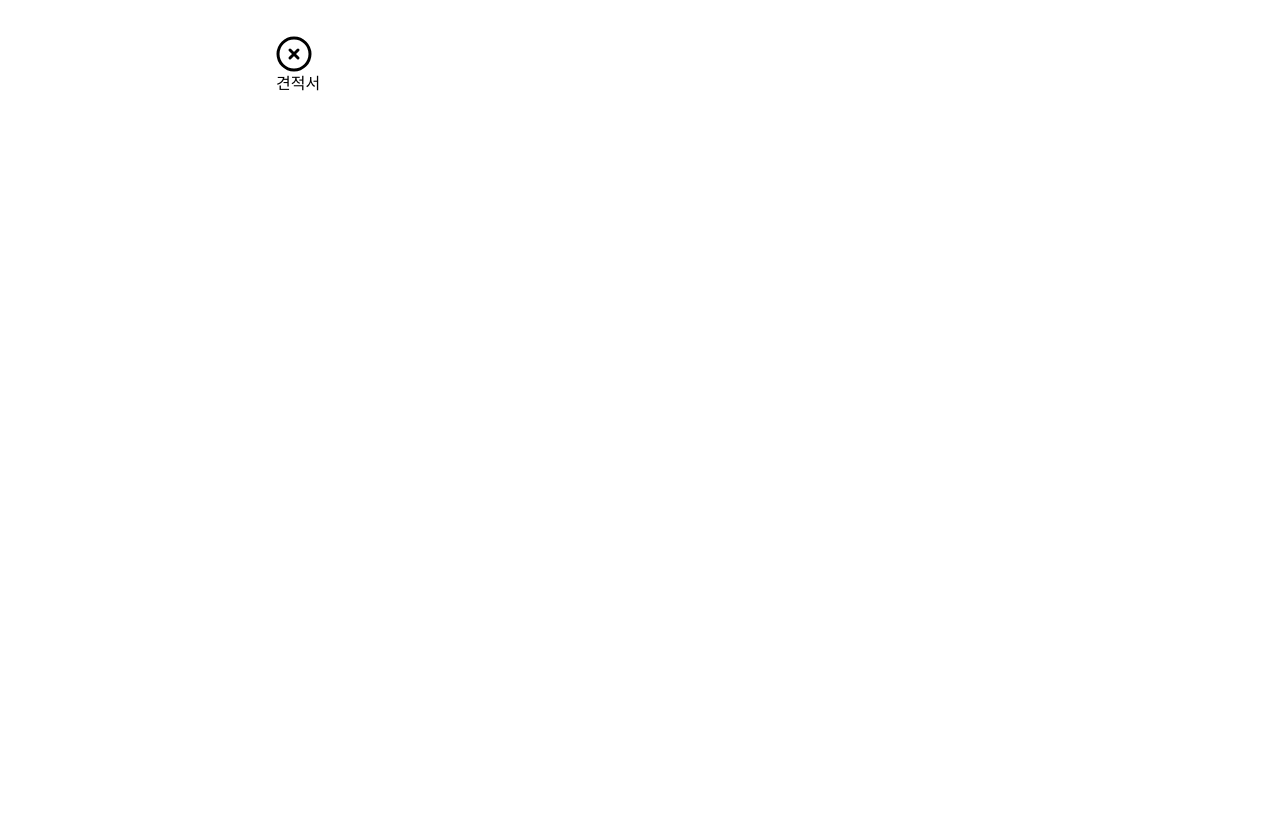
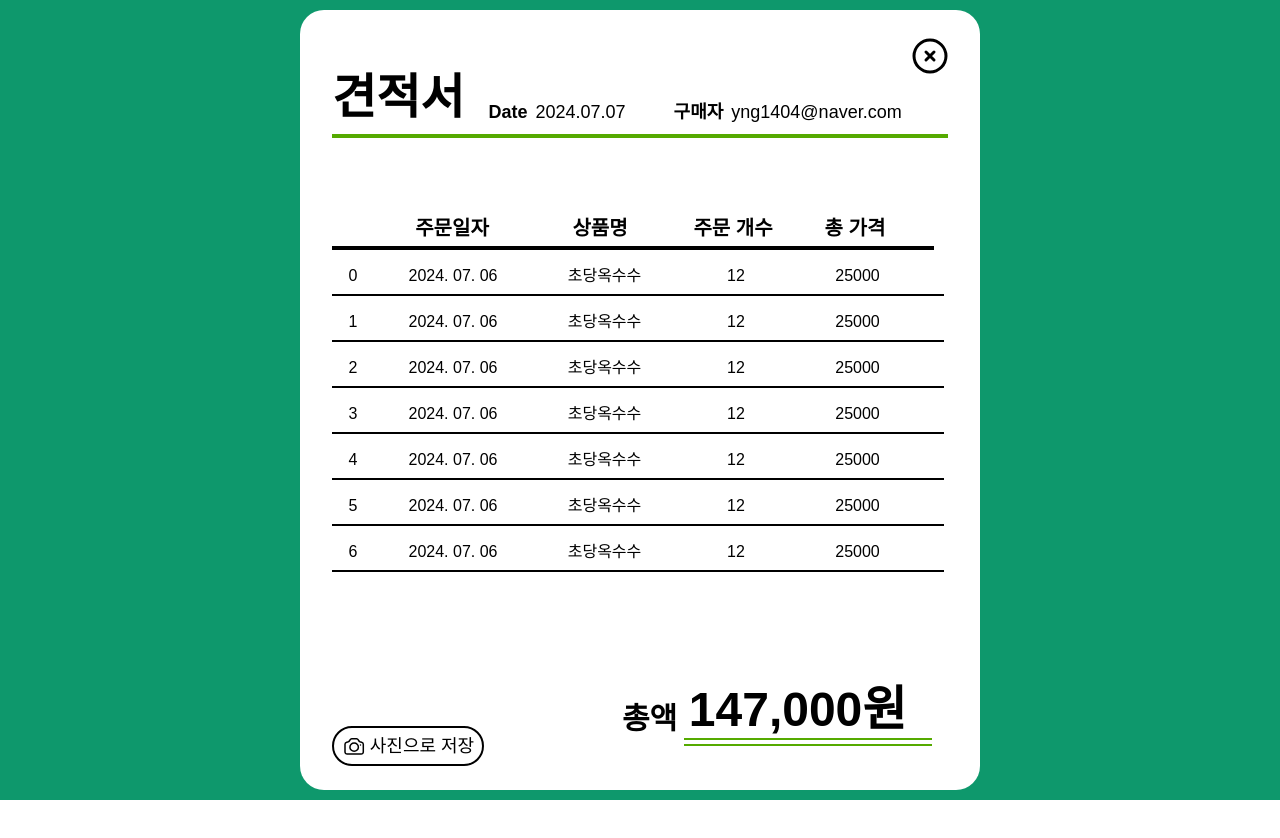
Before and after one commit to Web5rder/Web5rder-FE, a Next.js app: page /test/modal in a window 1280 px wide. After the commit the page ends 800 px from the top, so only its background shows below. Built offline with nearby package versions, Linux system fonts and the light colour scheme.

Commit message:
:feat:[견적서모달]: 견적서 모달 UI 생성

```diff
--- a/src/app/(route)/test/modal/page.tsx
+++ b/src/app/(route)/test/modal/page.tsx
@@ -2,7 +2,7 @@ import QuotationModal from '@/app/components/quotation/modal/QuotationModal';
 
 const QuotationPage = () => {
   return (
-    <div className='w-full h-[full] flex-center'>
+    <div className='w-full h-screen flex-center bg-primary-4'>
       <QuotationModal />
     </div>
   );
--- a/src/app/components/quotation/modal/QuotationModal.tsx
+++ b/src/app/components/quotation/modal/QuotationModal.tsx
@@ -1,14 +1,45 @@
+import { MODAL_INFO } from '@/app/constants/quotation';
 import { cancelIcon } from '@/app/ui/iconPath';
 import Icons from '../../common/Icons';
+import QuotationTable from './QuotationTable';
+import QuotationSave from './QuotationSave';
 
 const QuotationModal = () => {
   return (
-    <div className="w-[800px] h-[840px] rounded-3xl p-9">
-      <div className="flex">
-        {' '}
+    <div className="flex flex-col w-[680px] h-[780px] rounded-3xl px-8 py-7 bg-white relative">
+      <div className="flex flex-row-reverse w-full cursor-pointer">
         <Icons name={cancelIcon} />
       </div>
-      <div>견적서</div>
+      <div className="w-full h-[50px] flex text-lg font-light">
+        <div className="text-5xl font-bold mr-6">{MODAL_INFO[0]}</div>
+        <div className="flex gap-x-12 mt-6">
+          <div className="flex gap-x-2">
+            <div className="font-bold">{MODAL_INFO[1]}</div>
+            <div>{`2024.07.07`}</div>
+          </div>
+          <div className="flex gap-x-2">
+            <div className="font-bold">{MODAL_INFO[2]}</div>
+            <div>{`yng1404@naver.com`}</div>
+          </div>
+        </div>
+      </div>
+      <div className="border-w-[600px] h-[0px] border-2 border-[#55aa00] mt-2.5"></div>
+      <QuotationTable />
+      <div className="w-[310px] h-14 items-center absolute right-12 bottom-12 flex text-black font-extrabold">
+        <div className="w-[62px] text-3xl mt-2.5">
+          {MODAL_INFO[3]}
+        </div>
+        <div className="flex flex-col w-[250px] h-14 items-center gap-y-1">
+          <div className="w-[238px] h-[50px] text-black text-5xl font-bold">
+            147,000원
+          </div>
+          <div className="w-full border-[1.5px] border-[#55aa00]"></div>
+          <div className="w-full border-[1.5px] border-[#55aa00]"></div>
+        </div>
+      </div>
+      <div className="absolute left-8 bottom-6">
+        <QuotationSave />
+    </div>
     </div>
   );
 };
--- /dev/null
+++ b/src/app/components/quotation/modal/QuotationSave.tsx
@@ -0,0 +1,13 @@
+import { MODAL_TEXT } from '@/app/constants/quotation';
+import CameraIcon from '@/app/ui/Icons/Camera';
+
+const QuotationSave = () => {
+  return (
+    <div className="flex-center w-[152px] h-10 border-2 rounded-3xl border-black gap-x-1 cursor-pointer">
+      <CameraIcon />
+      <div className='text-lg'>{MODAL_TEXT[4]}</div>
+    </div>
+  );
+};
+
+export default QuotationSave;
--- /dev/null
+++ b/src/app/components/quotation/modal/QuotationTable.tsx
@@ -0,0 +1,87 @@
+import { MODAL_TEXT } from '@/app/constants/quotation';
+
+const QuotationTable = () => {
+  return (
+    <div className="w-[600px] h-[410px] flex-col">
+      <div className="flex gap-x-3 text-xl font-semibold h-8 pl-10 mt-[76px]">
+        <div className="w-40 text-center">{MODAL_TEXT[0]}</div>
+        <div className="w-28 text-center">{MODAL_TEXT[1]}</div>
+        <div className="w-[130px] text-center">{MODAL_TEXT[2]}</div>
+        <div className="w-[90px] text-center">{MODAL_TEXT[3]}</div>
+      </div>
+      <div className="w-[602px] h-[0px] border-2 border-black"></div>
+      <div className="flex flex-col w-[612px] h-[37px] gap-y-2 mt-2">
+        {mookData.map((itemData, index) => {
+          return (
+            <div>
+              <div className="w-[598px] h-9 pl-1 justify-start items-center gap-x-[22px] inline-flex ">
+                <div className="w-[34px] text-center">{index}</div>
+                <div className="w-[122px] text-center">
+                  {itemData.created_at}
+                </div>
+                <div className="w-[137px] text-center">{itemData.product}</div>
+                <div className="w-[82px] text-center">{itemData.quantity}</div>
+                <div className="w-[117px] text-center">{itemData.price}</div>
+              </div>
+              <div className="w-[612px] h-[0px] border border-black"></div>
+            </div>
+          );
+        })}
+      </div>
+    </div>
+  );
+};
+
+export default QuotationTable;
+
+const mookData = [
+  {
+    product: '초당옥수수',
+    quantity: 12,
+    price: 25000,
+    created_at: '2024. 07. 06',
+    updated_at: '2024. 07. 06',
+  },
+  {
+    product: '초당옥수수',
+    quantity: 12,
+    price: 25000,
+    created_at: '2024. 07. 06',
+    updated_at: '2024. 07. 06',
+  },
+  {
+    product: '초당옥수수',
+    quantity: 12,
+    price: 25000,
+    created_at: '2024. 07. 06',
+    updated_at: '2024. 07. 06',
+  },
+  {
+    product: '초당옥수수',
+    quantity: 12,
+    price: 25000,
+    created_at: '2024. 07. 06',
+    updated_at: '2024. 07. 06',
+  },
+  {
+    product: '초당옥수수',
+    quantity: 12,
+    price: 25000,
+    created_at: '2024. 07. 06',
+    updated_at: '2024. 07. 06',
+  },
+  {
+    product: '초당옥수수',
+    quantity: 12,
+    price: 25000,
+    created_at: '2024. 07. 06',
+    updated_at: '2024. 07. 06',
+  },
+  {
+    product: '초당옥수수',
+    quantity: 12,
+    price: 25000,
+    created_at: '2024. 07. 06',
+    updated_at: '2024. 07. 06',
+  },
+];
```
